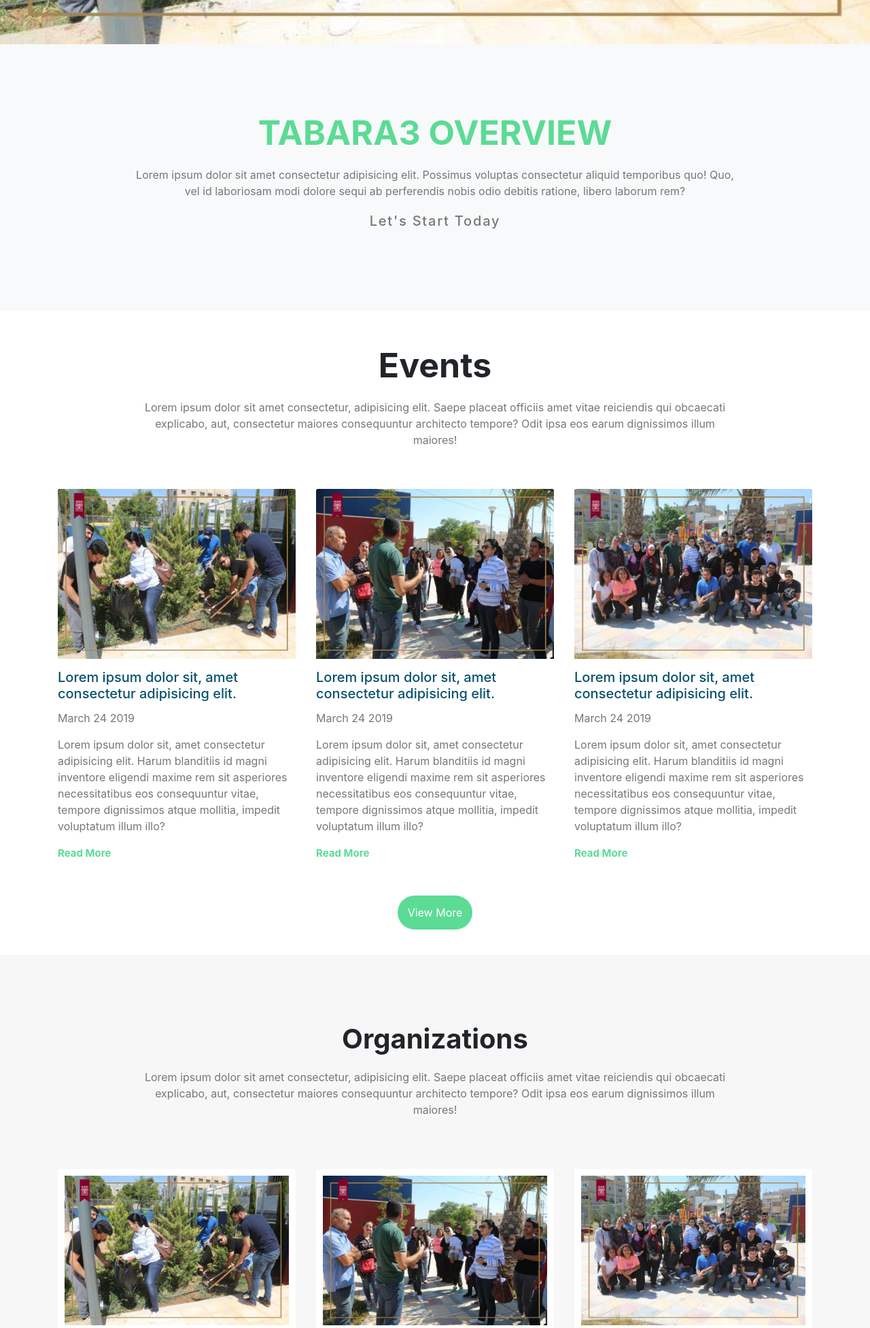
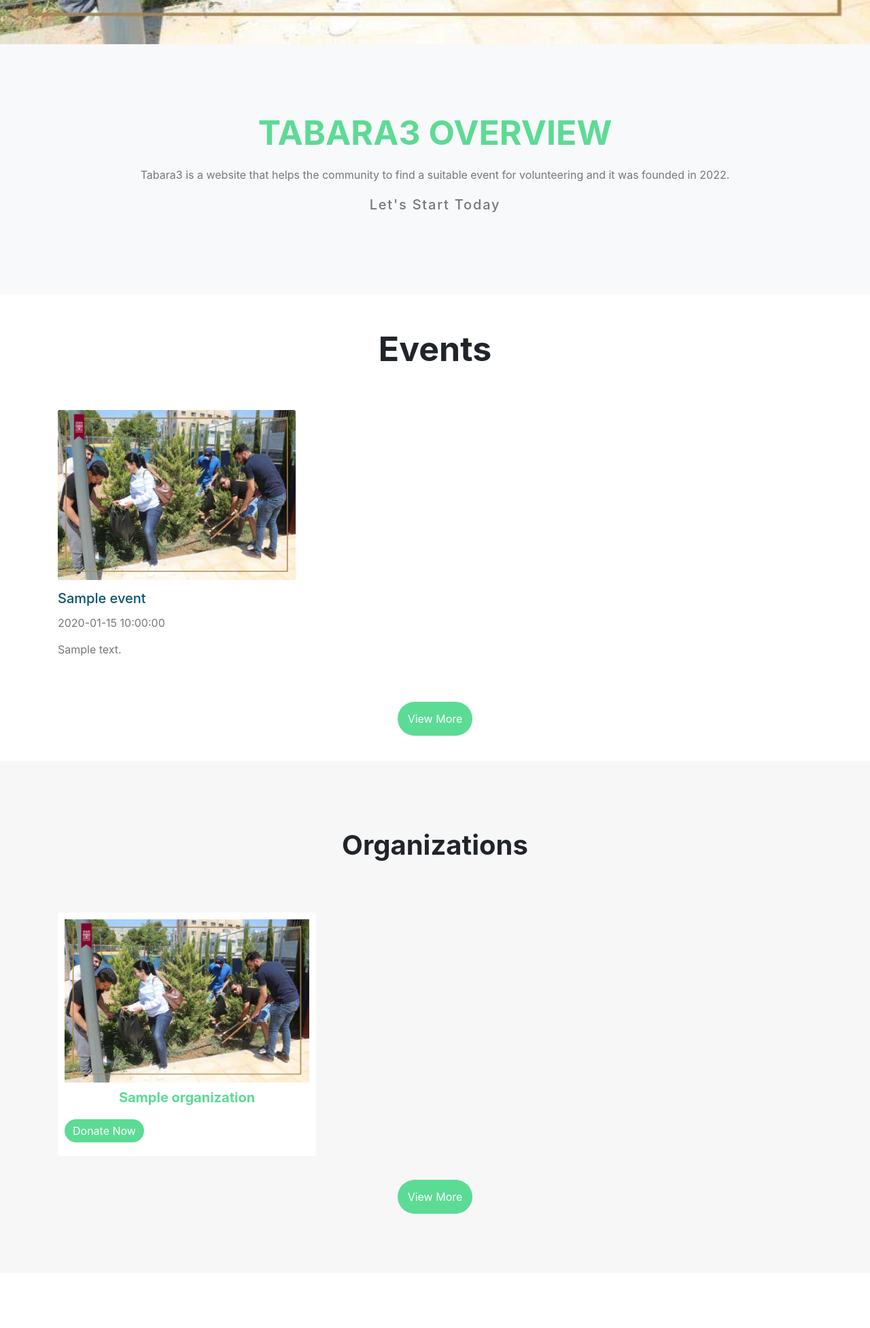
Before and after one commit to Abdawwa/Tabara3, a PHP site: page /home.php in a window 1280 px wide. Shown: the part 851-2804 px from the top of the page at 68% size. Run offline with PHP 8.4, Linux system fonts and the light colour scheme; tables that the repository leaves empty or names only in its code hold one stand-in row (values such as "Sample post").

Commit message:
fixed links between pages + dynamic data on home page + added header and footer to login + signup

```diff
--- a/css/mainstyle.css
+++ b/css/mainstyle.css
@@ -1,5 +1,8 @@
 :root {
     --maincolor:#5CDB95;
+}
+html {
+    scroll-behavior: smooth;
 }
 /********************NAVBAR************************/
 .navbar{
--- a/footer.php
+++ b/footer.php
@@ -4,11 +4,7 @@
         <div class="row">
             <div class="col-lg-6 box">
                 <h1>tabara3</h1>
-                <p>Lorem ipsum dolor sit amet consectetur adipisicing elit. Quam itaque, est facere culpa debitis
-                    aspernatur accusantium perferendis esse praesentium harum qui provident eius placeat corrupti
-                    facilis, deserunt, accusamus neque nobis?</p>
-                <i class="fa-solid fa-circle-arrow-right"></i>
-                <a href="#">read more</a>
+                <p>Tabara3 is a website that helps the community to find a suitable event for volunteering and it was founded in 2022.</p>
             </div>
             <div class="col-lg-3 col-md box">
                 <h3>helpful links</h3>
@@ -16,7 +12,7 @@
                     <ul class="list-unstyled active">
                         <li>
                             <i class="fa-solid fa-chevron-right"></i>
-                            <a href="#!">about</a>
+                            <a href="home.php">about</a>
                         </li>
                         <li>
                             <i class="fa-solid fa-chevron-right"></i>
--- a/header.php
+++ b/header.php
@@ -25,10 +25,10 @@
         <div class="collapse navbar-collapse main_links" id="navbarSupportedContent">
             <ul class="navbar-nav  ml-auto links">
                 <li class="nav-item">
-                    <a class="nav-link" href="#"> Home</a>
+                    <a class="nav-link" href="home.php"> Home</a>
                 </li>
                 <li class="nav-item">
-                    <a class="nav-link" href="#"> About Us </a>
+                    <a class="nav-link" href="#overview"> About Us </a>
                 </li>
                 <li class="nav-item">
                     <a class="nav-link" href="#"> Contact Us </a>
--- a/home.php
+++ b/home.php
@@ -8,13 +8,12 @@
 <body>-->
 <!---------------------------------------------navbar------------------------------------------>
 <?php
+include "config.php";
 session_start();
-if(isset($_SESSION['user_email'])){
+if (isset($_SESSION['user_email'])) {
     include "log_header.php";
-}
-else{
+} else {
     include 'header.php';
-
 }
 ?>
 
@@ -40,11 +39,11 @@ else{
 </div>
 <!---------------------------------------------Slide Show---------------------------->
 <!---------------------------------------------over Viwe tabara3------------------------------------------>
-<div class="overview">
+<div class="overview" id="overview">
     <div class="container">
         <h2>Tabara3 overview</h2>
-        <p>Lorem ipsum dolor sit amet consectetur adipisicing elit. Possimus voluptas consectetur aliquid temporibus
-            quo! Quo, vel id laboriosam modi dolore sequi ab perferendis nobis odio debitis ratione, libero laborum rem?
+        <p>Tabara3 is a website that helps the community to find a suitable event for volunteering and it was founded in
+            2022.
         </p>
         <h5>Let's Start Today</h5>
     </div>
@@ -55,46 +54,30 @@ else{
 <div class="Events">
     <div class="container">
         <h2>Events</h2>
-        <p>Lorem ipsum dolor sit amet consectetur, adipisicing elit. Saepe placeat officiis amet vitae reiciendis qui
-            obcaecati explicabo, aut, consectetur maiores consequuntur architecto tempore? Odit ipsa eos earum
-            dignissimos illum maiores!</p>
         <div class="row">
+            <?php
+            $sql = "SELECT * FROM `events` ORDER BY `event_enrolled` DESC , `event_created_at` ASC LIMIT 3";
+            $result = mysqli_query($conn, $sql);
+            if (mysqli_num_rows($result) > 0) {
+                while ($row = mysqli_fetch_array($result)) {
+                    ?>
                     <div class="card col-lg-4 col-md-6">
                         <img class="card-img-top" src="home_img/img1.jpg">
                         <div class="card-body">
-                    <h5 class="card-title">Lorem ipsum dolor sit, amet consectetur adipisicing elit.</h5>
-                    <span>March 24 2019</span>
-                    <p class="card-text">Lorem ipsum dolor sit, amet consectetur adipisicing elit. Harum blanditiis id
-                        magni inventore eligendi maxime rem sit asperiores necessitatibus eos consequuntur vitae,
-                        tempore dignissimos atque mollitia, impedit voluptatum illum illo?</p>
-                    <a href="">Read More</a>
+                            <h5 class="card-title"><?php echo $row['event_name'] ?></h5>
+                            <span><?php echo $row['event_created_at'] ?></span>
+                            <p class="card-text"><?php echo $row['event_description'] ?></p>
                         </div>
                     </div>
-            <div class="card col-lg-4 col-md-6">
-                <img class="card-img-top" src="home_img/img2.jpg">
-                <div class="card-body">
-                    <h5 class="card-title">Lorem ipsum dolor sit, amet consectetur adipisicing elit.</h5>
-                    <span>March 24 2019</span>
-                    <p class="card-text">Lorem ipsum dolor sit, amet consectetur adipisicing elit. Harum blanditiis id
-                        magni inventore eligendi maxime rem sit asperiores necessitatibus eos consequuntur vitae,
-                        tempore dignissimos atque mollitia, impedit voluptatum illum illo?</p>
-                    <a href="">Read More</a>
-                </div>
-            </div>
-            <div class="card col-lg-4 col-md-6">
-                <img class="card-img-top" src="home_img/img3.jpg">
-                <div class="card-body">
-                    <h5 class="card-title">Lorem ipsum dolor sit, amet consectetur adipisicing elit.</h5>
-                    <span>March 24 2019</span>
-                    <p class="card-text">Lorem ipsum dolor sit, amet consectetur adipisicing elit. Harum blanditiis id
-                        magni inventore eligendi maxime rem sit asperiores necessitatibus eos consequuntur vitae,
-                        tempore dignissimos atque mollitia, impedit voluptatum illum illo?</p>
-                    <a href="">Read More</a>
-                </div>
-            </div>
+                    <?php
+                }
+            }
+            ?>
         </div>
         <div class="mt-5 link">
-            <a class="vm-org" style="background-color: #5CDB95; color:white ;padding:15px; text-decoration: none; border-radius:25px;" href="events.php">View More</a>
+            <a class="vm-org"
+               style="background-color: #5CDB95; color:white ;padding:15px; text-decoration: none; border-radius:25px;"
+               href="events.php">View More</a>
         </div>
     </div>
 </div>
@@ -104,34 +87,31 @@ else{
 <div class="Organizations">
     <div class="container">
         <h2>Organizations</h2>
-        <p>Lorem ipsum dolor sit amet consectetur, adipisicing elit. Saepe placeat officiis amet vitae reiciendis qui
-            obcaecati explicabo, aut, consectetur maiores consequuntur architecto tempore? Odit ipsa eos earum
-            dignissimos illum maiores!</p>
         <div class="card-deck">
+        <?php
+        $sql2 = "SELECT * FROM `organization` LIMIT 3";
+        $result2 = mysqli_query($conn, $sql2);
+        if (mysqli_num_rows($result2) > 0) {
+            while ($row2 = mysqli_fetch_array($result2)) {
+                ?>
+
                     <div class="card col-lg-4 col-md-6">
                         <div class="card-body">
                             <img src="home_img/img1.jpg">
-                    <h3 class="card-title">Organization 1</h3>
-                    <a class="don-btn">donate now</a>
+                            <h3 class="card-title"><?php echo $row2['org_name']?></h3>
+                            <a class="don-btn" href="<?php echo $row2['org_link']?>" target="_blank">donate now</a>
                         </div>
                     </div>
-            <div class="card col-lg-4 col-md-6">
-                <div class="card-body">
-                    <img src="home_img/img2.jpg">
-                    <h3 class="card-title">Organization 2</h3>
-                    <a class="don-btn">donate now</a>
-                </div>
-            </div>
-            <div class="card col-lg-4 col-md-6">
-                <div class="card-body">
-                    <img src="home_img/img3.jpg">
-                    <h3 class="card-title">Organization 3</h3>
-                    <a class="don-btn">donate now</a>
-                </div>
-            </div>
+
+                <?php
+            }
+        }
+        ?>
         </div>
         <div class="mt-5 link">
-            <a class="vm-org" style="background-color: #5CDB95; color:white ;padding:15px; text-decoration: none; border-radius:25px;" href="organization.php">View More</a>
+            <a class="vm-org"
+               style="background-color: #5CDB95; color:white ;padding:15px; text-decoration: none; border-radius:25px;"
+               href="organization.php">View More</a>
         </div>
     </div>
 </div>
--- a/signup.php
+++ b/signup.php
@@ -1,6 +1,7 @@
 <?php
 require_once "config.php";
 require_once "functions/validate.php";
+include "header.php";
 ?>
 
 <?php
```
Also changed, not shown: login.php (+6 -3 lines). Lines whose indentation alone changed are shown as unchanged.
